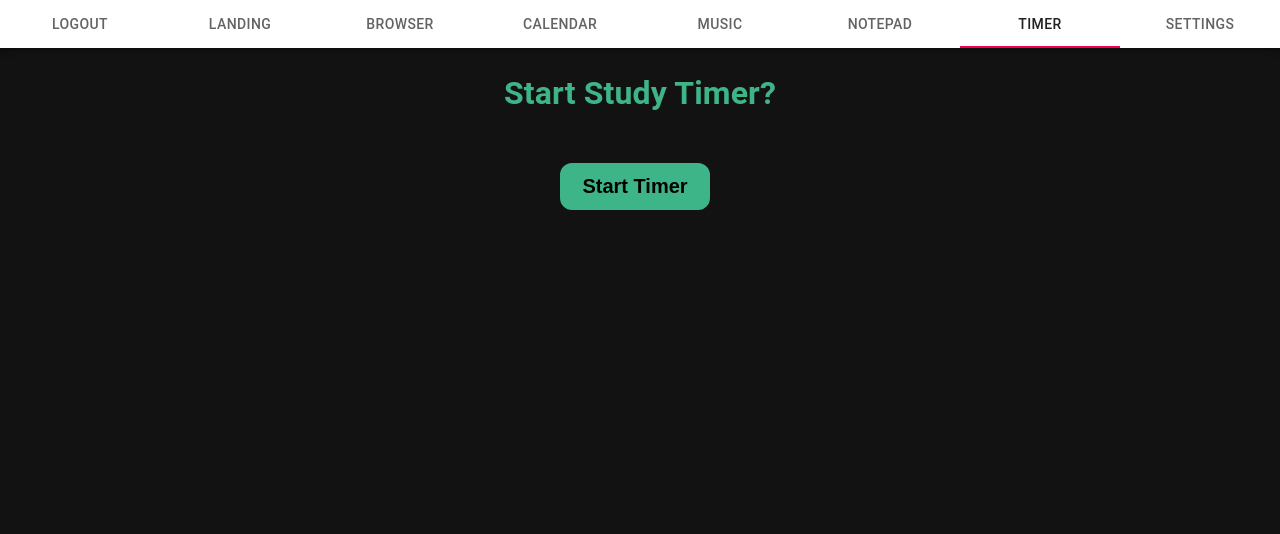
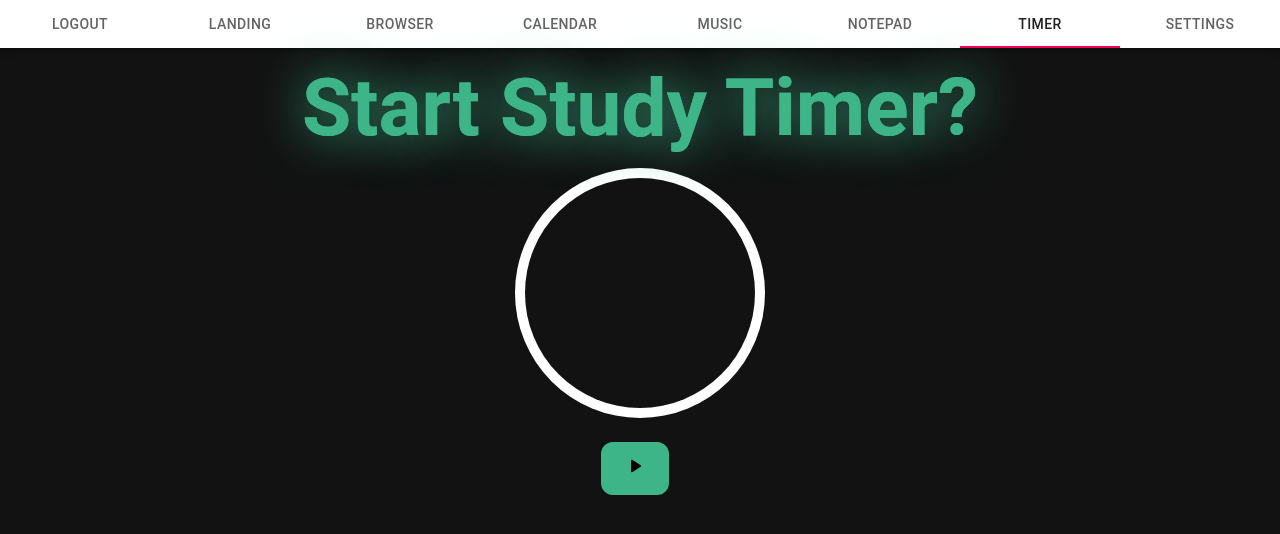
Before and after one commit to Estia-Productivity-Studying/Estia-Productivity-App, a React (Create React App) app: page / in a window 1280 px wide. Both pictures are taken after a click on the tab "TIMER". Shown: the top 534 px of the page. Built offline with nearby package versions, Linux system fonts and the light colour scheme.

Commit message:
Styling Components
Re-styled the timer.

```diff
--- a/src/components/css/timer.css
+++ b/src/components/css/timer.css
@@ -1,6 +1,56 @@
 #timer-page {
   text-align: center;
   color: #3eb489;
+}
+
+#timer-header {
+  font-weight: 600;
+  font-size: 80px;
+  color: #3eb489;
+  text-shadow: 0 0 0px #3eb489, 0 0 50px #3eb489;
+}
+
+#outer-circle {
+  margin: auto;
+  width: 250px;
+  height: 250px;
+  border-radius: 50%;
+  background-color: white;
+  display: flex;
+  align-items: center;
+  justify-content: center;
+}
+
+.animation-bg {
+  background: linear-gradient(-45deg, #ee7752, #e73c7e, #23a6d5, #23d5ab);
+  background-size: 400% 400%;
+  animation: gradient 15s ease infinite;
+}
+
+@keyframes gradient {
+  0% {
+    background-position: 0% 50%;
+  }
+  50% {
+    background-position: 100% 50%;
+  }
+  100% {
+    background-position: 0% 50%;
+  }
+}
+
+#inner-circle {
+  width: 230px;
+  height: 230px;
+  border-radius: 50%;
+  background-color: #121212;
+  display: flex;
+  align-items: center;
+  justify-content: center;
+}
+
+#timer {
+  font-size: 50px;
 }
 
 #button {
--- a/src/components/timer.js
+++ b/src/components/timer.js
@@ -1,8 +1,12 @@
 import React from "react";
+import PauseIcon from "@material-ui/icons/Pause";
+import PlayArrowRoundedIcon from "@material-ui/icons/PlayArrowRounded";
+import RotateLeftRoundedIcon from "@material-ui/icons/RotateLeftRounded";
 import "./css/timer.css";
 
 const studyTimerTime = 1; //Get from database
 const breakTimerTime = 0.5; //Get from database
+const element = document.getElementById("outer-circle");
 
 class Timer extends React.Component {
   constructor() {
@@ -52,6 +56,7 @@ class Timer extends React.Component {
       isPaused: false,
       time: this.secondsToTime(this.state.seconds), // Added for case when timer is reset and started again to prevent showing undefined for a second
     });
+    element.classList.add("animation-bg");
   }
 
   countDown() {
@@ -86,6 +91,7 @@ class Timer extends React.Component {
     //Pauses timer. Timer can be unpaused with resume button or reset with reset button
     this.setState({ isOn: false, isPaused: true });
     clearInterval(this.timer);
+    element.classList.remove("animation-bg");
   }
 
   resetTimer() {
@@ -117,29 +123,32 @@ class Timer extends React.Component {
       : "Start Study Timer?";
     let start = this.state.isOn ? null : this.state.isPaused ? null : (
       <button id="button" onClick={this.startTimer}>
-        Start Timer
+        <PlayArrowRoundedIcon />
       </button>
     );
     let pause = this.state.isOn ? (
       <button id="button" onClick={this.pauseTimer}>
-        Pause
+        <PauseIcon />
       </button>
     ) : null;
     let resume = this.state.isPaused ? (
       <button id="button" onClick={this.startTimer}>
-        Resume
+        <PlayArrowRoundedIcon />
       </button>
     ) : null;
     let reset = this.state.isPaused ? (
       <button id="button" onClick={this.resetTimer}>
-        Reset
+        <RotateLeftRoundedIcon />
       </button>
     ) : null;
     return (
       <div>
-        <h1>
-          {header} {timer}
-        </h1>
+        <div id="timer-header">{header}</div>
+        <div id="outer-circle">
+          <div id="inner-circle">
+            <div id="timer"> {timer} </div>
+          </div>
+        </div>
         <br />
         {start}
         {pause}
```
